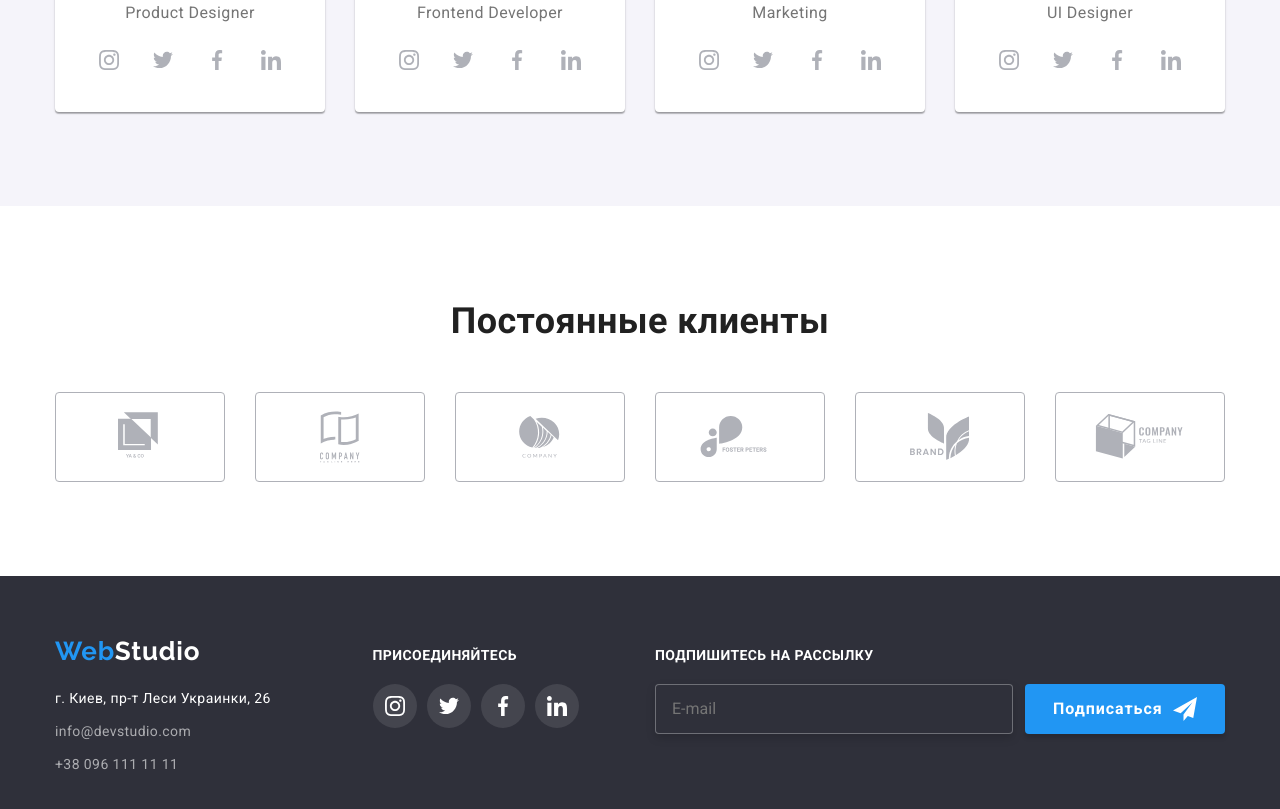
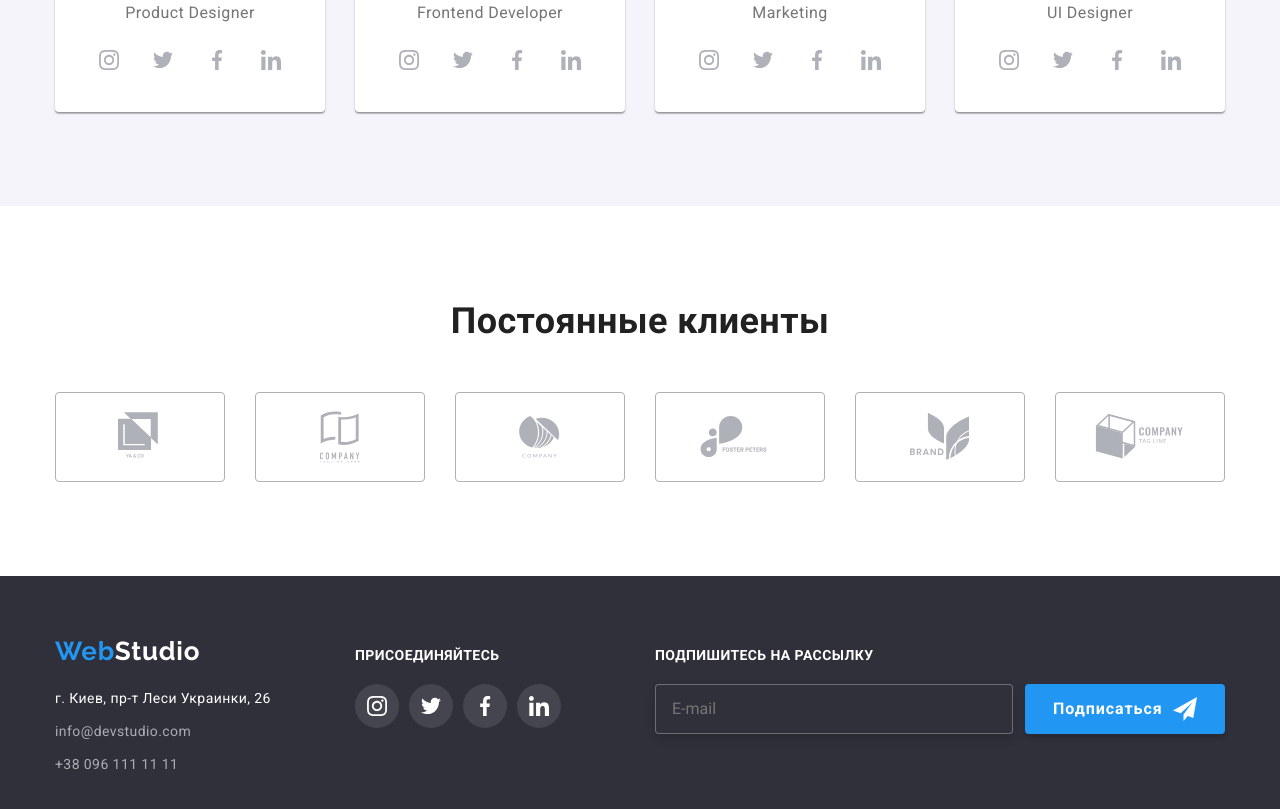
Before and after one commit to ihorrudniev/goit-markup-hw-06, a plain HTML site: page index.html in a window 1280 px wide. Shown: the part 2081-2890 px from the top of the page. Drawn offline with nearby package versions, Linux system fonts and the light colour scheme.

Commit message:
Update styles.css

```diff
--- a/css/styles.css
+++ b/css/styles.css
@@ -497,6 +497,7 @@ img {
 
 .our-contacts {
   display: flex;
+  justify-content: space-between;
   align-items: baseline;
 }
 
@@ -551,9 +552,9 @@ img {
 .card-footer {
   flex-basis: calc(50% / 2 - 45px);
 }
-.social-networks {
+/* .social-networks {
   margin-left: 70px;
-}
+} */
 
 .card-footer .social-icon-link {
   background-color: rgba(255, 255, 255, 0.1);
@@ -571,7 +572,6 @@ img {
 
 .card-footer-news {
   flex-basis: calc(100% / 2 - 15px);
-  margin-left: auto;
 }
 
 .news-title {
```
